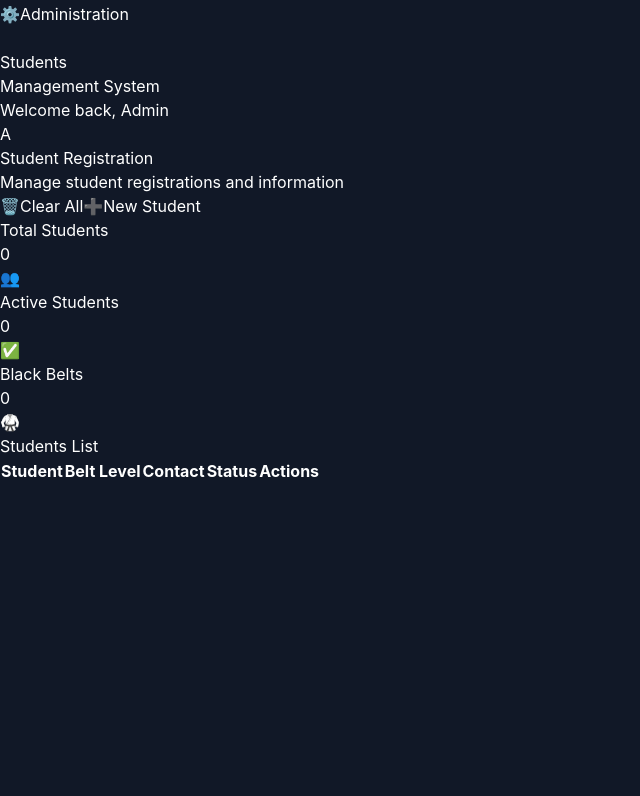
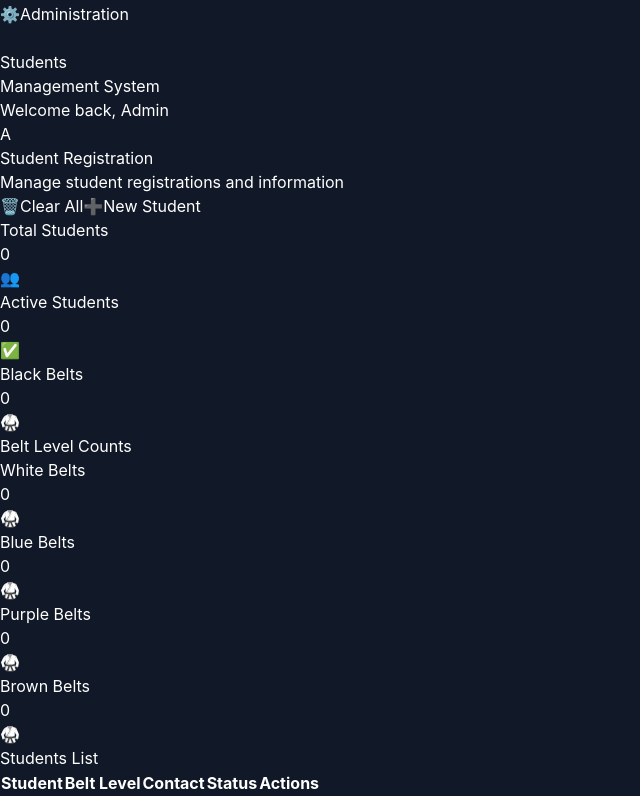
Before and after one commit to tonisvasconcelos/jiu-jitsu-academy-manager, a React (Vite) app: page /jiu-jitsu-academy-manager/students/registration in a window 1280 px wide. Shown: the part 286-1082 px from the top of the page, without its empty margins (0-640 px from the left). Before the commit the page ends 800 px from the top, so only its background shows below. Built offline with nearby package versions, Linux system fonts and the light colour scheme.

Commit message:
Add belt level counts: display White, Blue, Purple, Brown belt counts in smaller cards

```diff
--- a/src/contexts/LanguageContext.tsx
+++ b/src/contexts/LanguageContext.tsx
@@ -80,6 +80,13 @@ const translations = {
     'management-system': 'Management System',
     'welcome-message': 'Welcome to your Jiu-Jitsu Academy Management System - Modern UI Deployed! 🚀',
     'total-students': 'Total Students',
+    'active-students': 'Active Students',
+    'black-belts': 'Black Belts',
+    'belt-level-counts': 'Belt Level Counts',
+    'white-belts': 'White Belts',
+    'blue-belts': 'Blue Belts',
+    'purple-belts': 'Purple Belts',
+    'brown-belts': 'Brown Belts',
     'instructors': 'Instructors',
     'recent-activity': 'Recent Activity',
     'no-recent-activity': 'No recent activity',
@@ -164,6 +171,13 @@ const translations = {
     'management-system': 'Sistema de Gestão',
     'welcome-message': 'Bem-vindo ao seu Sistema de Gestão da Academia de Jiu-Jitsu - UI Moderna Implantada! 🚀',
     'total-students': 'Total de Alunos',
+    'active-students': 'Alunos Ativos',
+    'black-belts': 'Faixas Pretas',
+    'belt-level-counts': 'Contagem por Faixa',
+    'white-belts': 'Faixas Brancas',
+    'blue-belts': 'Faixas Azuis',
+    'purple-belts': 'Faixas Roxas',
+    'brown-belts': 'Faixas Marrons',
     'instructors': 'Instrutores',
     'recent-activity': 'Atividade Recente',
     'no-recent-activity': 'Nenhuma atividade recente',
--- a/src/pages/StudentRegistration.tsx
+++ b/src/pages/StudentRegistration.tsx
@@ -38,6 +38,15 @@ const StudentRegistration: React.FC = () => {
     }
   }
 
+  // Calculate belt counts
+  const totalStudents = students.length
+  const activeStudents = students.filter(s => s.active).length
+  const blackBelts = students.filter(s => s.beltLevel.toLowerCase() === 'black').length
+  const whiteBelts = students.filter(s => s.beltLevel.toLowerCase() === 'white').length
+  const blueBelts = students.filter(s => s.beltLevel.toLowerCase() === 'blue').length
+  const purpleBelts = students.filter(s => s.beltLevel.toLowerCase() === 'purple').length
+  const brownBelts = students.filter(s => s.beltLevel.toLowerCase() === 'brown').length
+
   return (
     <div className="min-h-screen bg-gradient-to-br from-gray-900 via-gray-800 to-gray-900 text-white p-6">
       <div className="max-w-7xl mx-auto">
@@ -77,7 +86,7 @@ const StudentRegistration: React.FC = () => {
             <div className="flex items-center justify-between">
               <div>
                 <p className="text-sm font-medium text-gray-400 mb-1">Total Students</p>
-                <p className="text-3xl font-bold text-white">{students.length}</p>
+                <p className="text-3xl font-bold text-white">{totalStudents}</p>
               </div>
               <div className="p-3 bg-gradient-to-br from-blue-500 to-blue-600 rounded-xl shadow-lg">
                 <span className="text-2xl">👥</span>
@@ -88,7 +97,7 @@ const StudentRegistration: React.FC = () => {
             <div className="flex items-center justify-between">
               <div>
                 <p className="text-sm font-medium text-gray-400 mb-1">Active Students</p>
-                <p className="text-3xl font-bold text-white">{students.filter(s => s.active).length}</p>
+                <p className="text-3xl font-bold text-white">{activeStudents}</p>
               </div>
               <div className="p-3 bg-gradient-to-br from-green-500 to-green-600 rounded-xl shadow-lg">
                 <span className="text-2xl">✅</span>
@@ -99,10 +108,68 @@ const StudentRegistration: React.FC = () => {
             <div className="flex items-center justify-between">
               <div>
                 <p className="text-sm font-medium text-gray-400 mb-1">Black Belts</p>
-                <p className="text-3xl font-bold text-white">{students.filter(s => s.beltLevel === 'black').length}</p>
+                <p className="text-3xl font-bold text-white">{blackBelts}</p>
               </div>
               <div className="p-3 bg-gradient-to-br from-gray-800 to-gray-900 rounded-xl shadow-lg">
                 <span className="text-2xl">🥋</span>
+              </div>
+            </div>
+          </div>
+        </div>
+
+        {/* Other Belt Counts (Smaller) */}
+        <div className="mb-8">
+          <h2 className="text-2xl font-bold text-white mb-4">{t('belt-level-counts')}</h2>
+          <div className="grid grid-cols-2 sm:grid-cols-3 lg:grid-cols-4 xl:grid-cols-5 gap-4">
+            {/* White Belts */}
+            <div className="group relative bg-white/5 backdrop-blur-sm border border-white/10 rounded-xl p-4 hover:bg-white/10 transition-all duration-300 hover:scale-105 hover:shadow-xl hover:shadow-gray-500/20">
+              <div className="flex items-center justify-between">
+                <div>
+                  <p className="text-xs font-medium text-gray-400 mb-1">{t('white-belts')}</p>
+                  <p className="text-2xl font-bold text-white">{whiteBelts}</p>
+                </div>
+                <div className="p-2 bg-gray-200/20 rounded-lg shadow-md">
+                  <span className="text-xl text-gray-200">🥋</span>
+                </div>
+              </div>
+            </div>
+
+            {/* Blue Belts */}
+            <div className="group relative bg-white/5 backdrop-blur-sm border border-white/10 rounded-xl p-4 hover:bg-white/10 transition-all duration-300 hover:scale-105 hover:shadow-xl hover:shadow-blue-500/20">
+              <div className="flex items-center justify-between">
+                <div>
+                  <p className="text-xs font-medium text-gray-400 mb-1">{t('blue-belts')}</p>
+                  <p className="text-2xl font-bold text-white">{blueBelts}</p>
+                </div>
+                <div className="p-2 bg-blue-500/20 rounded-lg shadow-md">
+                  <span className="text-xl text-blue-400">🥋</span>
+                </div>
+              </div>
+            </div>
+
+            {/* Purple Belts */}
+            <div className="group relative bg-white/5 backdrop-blur-sm border border-white/10 rounded-xl p-4 hover:bg-white/10 transition-all duration-300 hover:scale-105 hover:shadow-xl hover:shadow-purple-500/20">
+              <div className="flex items-center justify-between">
+                <div>
+                  <p className="text-xs font-medium text-gray-400 mb-1">{t('purple-belts')}</p>
+                  <p className="text-2xl font-bold text-white">{purpleBelts}</p>
+                </div>
+                <div className="p-2 bg-purple-500/20 rounded-lg shadow-md">
+                  <span className="text-xl text-purple-400">🥋</span>
+                </div>
+              </div>
+            </div>
+
+            {/* Brown Belts */}
+            <div className="group relative bg-white/5 backdrop-blur-sm border border-white/10 rounded-xl p-4 hover:bg-white/10 transition-all duration-300 hover:scale-105 hover:shadow-xl hover:shadow-amber-700/20">
+              <div className="flex items-center justify-between">
+                <div>
+                  <p className="text-xs font-medium text-gray-400 mb-1">{t('brown-belts')}</p>
+                  <p className="text-2xl font-bold text-white">{brownBelts}</p>
+                </div>
+                <div className="p-2 bg-amber-700/20 rounded-lg shadow-md">
+                  <span className="text-xl text-amber-600">🥋</span>
+                </div>
               </div>
             </div>
           </div>
```
Also changed, not shown: 5 other files (tests, documents, lock files or other folders).
